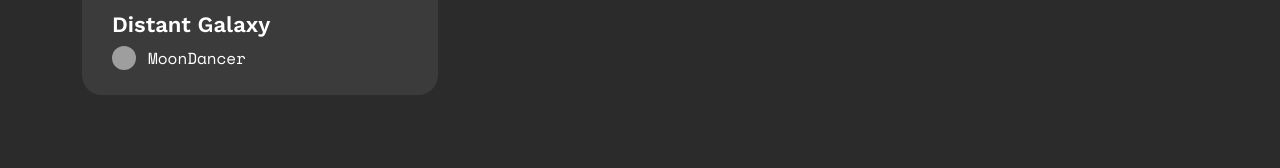
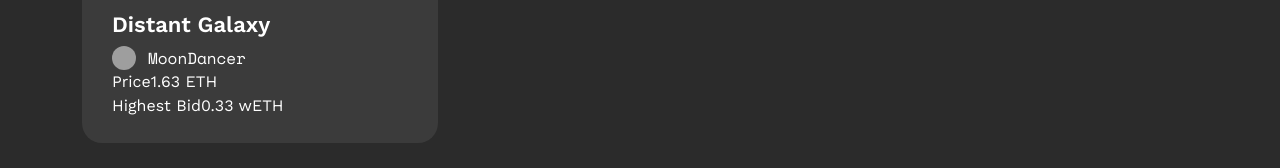
Before and after one commit to aleksi-svaridze/react-ntf, a React (Create React App) app: page / in a window 1280 px wide. Shown: the part 4384-4552 px from the top of the page. Built offline with nearby package versions, Linux system fonts and the light colour scheme; grey boxes are pictures that could not be loaded.

Commit message:
Add: overflow property to categories card

```diff
--- a/src/components/categories-card/CategoriesCard.jsx
+++ b/src/components/categories-card/CategoriesCard.jsx
@@ -3,7 +3,7 @@
 const CategoriesCard = ({id, image, icon, text}) => {
     return (
         <div className="col-6 col-xl-3">
-            <a href={text} className="cat-card text-decoration-none d-block bg-black-secondary" key={id}>
+            <a href={text} className="cat-card text-decoration-none d-block bg-black-secondary overflow-hidden" key={id}>
                 <div className="w-100 h-100 position-relative overflow-hidden">
                     <img src={image} alt="" className='w-100 cat-card__image' />
                     <img src={icon} alt="" className='position-absolute top-50 start-50 translate-middle cat-card__icon' />
--- a/src/components/nfts-card/NftsCard.jsx
+++ b/src/components/nfts-card/NftsCard.jsx
@@ -14,6 +14,18 @@ const NftsCard = () => {
                         content='MoonDancer'
                         contentClass='font-spacemono'
                     />
+
+                    <div className='wrapper'>
+                        <div className=''>
+                            <span className='text-capitalize'>price</span>
+                            <span>1.63 ETH</span>
+                        </div>
+                        <div className=''>
+                            <span className='text-capitalize'>Highest Bid</span>
+                            <span>0.33 wETH</span>
+                        </div>
+                    </div>
+
                 </div>
             </div>
         </div>
```
